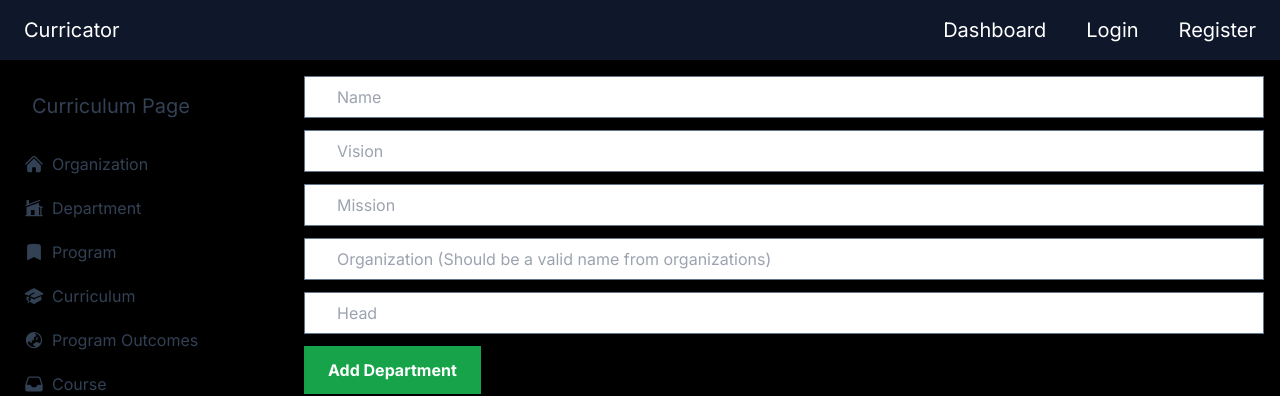
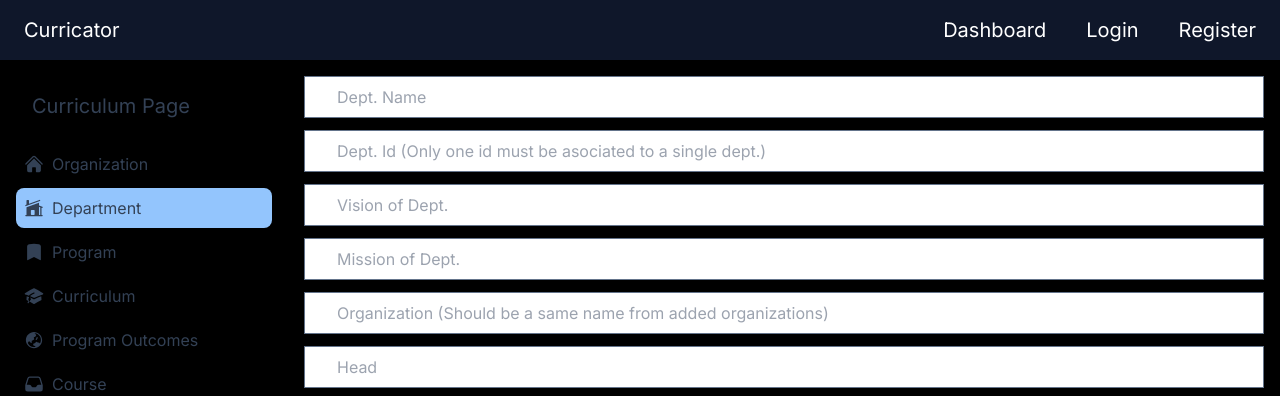
Before and after one commit to Harnoor007/Next-Auth-App, a Next.js app: page /curriculum in a window 1280 px wide. Both pictures are taken after a click on the item "Department". Shown: the top 396 px of the page. Built offline with nearby package versions, Linux system fonts and the light colour scheme; no server answers.

Commit message:
B4 midterm

```diff
--- a/src/app/curriculum/page.tsx
+++ b/src/app/curriculum/page.tsx
@@ -1,4 +1,4 @@
-"use client"
+'use client'
 import { useState } from 'react';
 import { HomeIcon, InboxIcon, HomeModernIcon, AcademicCapIcon, GlobeAsiaAustraliaIcon, GlobeEuropeAfricaIcon, ArrowsUpDownIcon, BookmarkIcon } from "@heroicons/react/24/solid";
 import Org from '@/components/curriculumDesign/org';
@@ -11,9 +11,11 @@ import CourseList from '@/components/curriculumDesign/courseList';
 
 export default function DefaultSidebar() {
   const [selectedComponent, setSelectedComponent] = useState(null);
+  const [hoveredComponent, setHoveredComponent] = useState(null);
 
   const handleItemClick = (component) => {
     setSelectedComponent(component);
+    setHoveredComponent(null); // Reset hovered component when item clicked
   };
 
   return (
@@ -23,38 +25,37 @@ export default function DefaultSidebar() {
           <div className="mb-2 mx-auto text-xl p-4">Curriculum Page</div>
           <ul>
 
-            <li className="flex items-center mb-1 cursor-pointer hover:bg-blue-300 rounded-lg p-2" onClick={() => handleItemClick('organization')}>
+            <li className={`flex items-center mb-1 cursor-pointer rounded-lg p-2 ${selectedComponent === 'organization' ? 'bg-blue-300' : hoveredComponent === 'organization' ? 'bg-blue-300' : ''}`} onMouseEnter={() => setHoveredComponent('organization')} onMouseLeave={() => setHoveredComponent(null)} onClick={() => handleItemClick('organization')}>
               <HomeIcon className="h-5 w-5 mr-2" />
               <span>Organization</span>
             </li>
 
-            <li className="flex items-center mb-1 cursor-pointer hover:bg-blue-300 rounded-lg p-2" onClick={() => handleItemClick('department')}>
+            <li className={`flex items-center mb-1 cursor-pointer rounded-lg p-2 ${selectedComponent === 'department' ? 'bg-blue-300' : hoveredComponent === 'department' ? 'bg-blue-300' : ''}`} onMouseEnter={() => setHoveredComponent('department')} onMouseLeave={() => setHoveredComponent(null)} onClick={() => handleItemClick('department')}>
               <HomeModernIcon className="h-5 w-5 mr-2" />
               <span>Department</span>
             </li>
 
-            <li className="flex items-center mb-1 cursor-pointer hover:bg-blue-300 rounded-lg p-2" onClick={() => handleItemClick('program')}>
-            <BookmarkIcon className="h-5 w-5 mr-2" />
+            <li className={`flex items-center mb-1 cursor-pointer rounded-lg p-2 ${selectedComponent === 'program' ? 'bg-blue-300' : hoveredComponent === 'program' ? 'bg-blue-300' : ''}`} onMouseEnter={() => setHoveredComponent('program')} onMouseLeave={() => setHoveredComponent(null)} onClick={() => handleItemClick('program')}>
+              <BookmarkIcon className="h-5 w-5 mr-2" />
               <span>Program</span>
+            </li>
 
-            </li>
-            <li className="flex items-center mb-1 cursor-pointer hover:bg-blue-300 rounded-lg p-2" onClick={() => handleItemClick('curriculum')}>
+            <li className={`flex items-center mb-1 cursor-pointer rounded-lg p-2 ${selectedComponent === 'curriculum' ? 'bg-blue-300' : hoveredComponent === 'curriculum' ? 'bg-blue-300' : ''}`} onMouseEnter={() => setHoveredComponent('curriculum')} onMouseLeave={() => setHoveredComponent(null)} onClick={() => handleItemClick('curriculum')}>
               <AcademicCapIcon className="h-5 w-5 mr-2" />
               <span>Curriculum</span>
             </li>
 
-            <li className="flex items-center mb-1 cursor-pointer hover:bg-blue-300 rounded-lg p-2" onClick={() => handleItemClick('po')}>
+            <li className={`flex items-center mb-1 cursor-pointer rounded-lg p-2 ${selectedComponent === 'po' ? 'bg-blue-300' : hoveredComponent === 'po' ? 'bg-blue-300' : ''}`} onMouseEnter={() => setHoveredComponent('po')} onMouseLeave={() => setHoveredComponent(null)} onClick={() => handleItemClick('po')}>
               <GlobeAsiaAustraliaIcon className="h-5 w-5 mr-2" />
               <span>Program Outcomes</span>
             </li>
 
-            <li className="flex items-center mb-1 cursor-pointer hover:bg-blue-300 rounded-lg p-2" onClick={() => handleItemClick('course')}>
+            <li className={`flex items-center mb-1 cursor-pointer rounded-lg p-2 ${selectedComponent === 'course' ? 'bg-blue-300' : hoveredComponent === 'course' ? 'bg-blue-300' : ''}`} onMouseEnter={() => setHoveredComponent('course')} onMouseLeave={() => setHoveredComponent(null)} onClick={() => handleItemClick('course')}>
               <InboxIcon className="h-5 w-5 mr-2" />
               <span>Course</span>
-              <span className="ml-auto"></span>
             </li>
 
-            <li className="flex items-center mb-1 cursor-pointer hover:bg-blue-300 rounded-lg p-2" onClick={() => handleItemClick('co')}>
+            <li className={`flex items-center mb-1 cursor-pointer rounded-lg p-2 ${selectedComponent === 'co' ? 'bg-blue-300' : hoveredComponent === 'co' ? 'bg-blue-300' : ''}`} onMouseEnter={() => setHoveredComponent('co')} onMouseLeave={() => setHoveredComponent(null)} onClick={() => handleItemClick('co')}>
               <GlobeEuropeAfricaIcon className="h-5 w-5 mr-2" />
               <span>Course Outcomes</span>
             </li>
@@ -63,7 +64,6 @@ export default function DefaultSidebar() {
               <ArrowsUpDownIcon className="h-5 w-5 mr-2" />
               <span>COs POs Mapping</span>
             </li>
-
           </ul>
         </div>
       </div>
@@ -75,7 +75,6 @@ export default function DefaultSidebar() {
         {selectedComponent === 'course' && <CourseList   />}
         {selectedComponent === 'co' && <Co />}
         {selectedComponent === 'organization' && <Org />}
-
       </div>
     </div>
   );
--- a/src/components/curriculumDesign/department.tsx
+++ b/src/components/curriculumDesign/department.tsx
@@ -7,6 +7,7 @@ import { HiPencilAlt } from "react-icons/hi";
 
 export default function AddDepartment() {
   const [name, setName] = useState("");
+  const [deptId, setDeptId] = useState("");
   const [vision, setVision] = useState("");
   const [mission, setMission] = useState("");
   const [organization, setOrganization] = useState("");
@@ -21,7 +22,7 @@ export default function AddDepartment() {
   const handleSubmit = async (e) => {
     e.preventDefault();
 
-    if (!name) {
+    if (!deptId) {
       alert("Name required.");
       return;
     }
@@ -32,7 +33,7 @@ export default function AddDepartment() {
         headers: {
           "Content-type": "application/json",
         },
-        body: JSON.stringify({ name, vision, mission, organizationName: organization, head }), // Change organizationName to organization
+        body: JSON.stringify({ name, deptId, vision, mission, organizationName: organization, head }), // Change organizationName to organization
       });
 
       if (res.ok) {
@@ -71,7 +72,15 @@ export default function AddDepartment() {
           value={name}
           className="border border-slate-500 px-8 py-2"
           type="text"
-          placeholder="Name"
+          placeholder="Dept. Name"
+        />
+
+        <input
+          onChange={(e) => setDeptId(e.target.value)}
+          value={deptId}
+          className="border border-slate-500 px-8 py-2"
+          type="number"
+          placeholder="Dept. Id (Only one id must be asociated to a single dept.)"
         />
 
         <input
@@ -79,7 +88,7 @@ export default function AddDepartment() {
           value={vision}
           className="border border-slate-500 px-8 py-2"
           type="text"
-          placeholder="Vision"
+          placeholder="Vision of Dept."
         />
 
         <input
@@ -87,7 +96,7 @@ export default function AddDepartment() {
           value={mission}
           className="border border-slate-500 px-8 py-2"
           type="text"
-          placeholder="Mission"
+          placeholder="Mission of Dept."
         />
 
         <input
@@ -95,7 +104,7 @@ export default function AddDepartment() {
           value={organization}
           className="border border-slate-500 px-8 py-2"
           type="text"
-          placeholder="Organization (Should be a valid name from organizations)"
+          placeholder="Organization (Should be a same name from added organizations)"
         />
 
         <input
@@ -120,6 +129,7 @@ export default function AddDepartment() {
           {departments.map((dept) => (
             <li key={dept._id} className="flex items-center gap-4">
               <span>{dept.name}</span>
+              <span>{dept.deptId}</span>
               <span>{dept.vision}</span>
               <span>{dept.mission}</span>
               <span>{dept.organization.name}</span>
--- a/src/components/curriculumDesign/program.tsx
+++ b/src/components/curriculumDesign/program.tsx
@@ -2,11 +2,14 @@
 import { useState, useEffect } from "react";
 import { useRouter } from "next/navigation";
 import { Program } from "@/models/schema";
+import { pid } from "process";
 
 export default function ProgramComponent() {
     const [name, setName] = useState("");
     const [owner, setOwner] = useState("");
     const [description, setDescription] = useState("");
+    const [deptId, setDeptId] = useState("");
+    const [pId, setPId] = useState("");
     const [programs, setPrograms] = useState([]);
     const router = useRouter();
 
@@ -28,7 +31,7 @@ export default function ProgramComponent() {
                 headers: {
                     "Content-type": "application/json",
                 },
-                body: JSON.stringify({ name, owner, description }),
+                body: JSON.stringify({ name, owner, description, deptId: deptId, pId }),
             });
 
             if (res.ok) {
@@ -86,6 +89,22 @@ export default function ProgramComponent() {
                     placeholder="Description"
                 />
 
+                <input
+                    onChange={(e) => setDeptId(e.target.value)}
+                    value={deptId}
+                    className="border border-slate-500 px-8 py-2"
+                    type="text"
+                    placeholder="Enter existing Dept. Id only, to create a program"
+                />
+
+                <input
+                    onChange={(e) => setPId(e.target.value)}
+                    value={pId}
+                    className="border border-slate-500 px-8 py-2"
+                    type="text"
+                    placeholder="Enter Program Id"
+                />
+
                 <button
                     type="submit"
                     className="bg-green-600 font-bold text-white py-3 px-6 w-fit"
@@ -102,6 +121,8 @@ export default function ProgramComponent() {
                             <span>{program.name}</span>
                             <span>{program.owner}</span>
                             <span>{program.description}</span>
+                            <span>{program.deptId}</span>
+                            <span>{program.pId}</span>
                             {/* You can add more details here */}
                         </li>
                     ))}
--- a/src/models/schema.js
+++ b/src/models/schema.js
@@ -1,5 +1,6 @@
 // Import Mongoose library
 const mongoose = require('mongoose');
+const { type } = require('os');
 
 // Define Organization Schema
 const OrganizationSchema = new mongoose.Schema({
@@ -11,6 +12,7 @@ const OrganizationSchema = new mongoose.Schema({
 // Define Department Schema
 const DepartmentSchema = new mongoose.Schema({
   name: { type: String },
+  deptId: {type: Number, required: true, unique: true},
   vision: { type: String },
   mission: { type: String },
   organization: { type: mongoose.Schema.Types.ObjectId, ref: 'Organization' },
@@ -23,8 +25,9 @@ const ProgramSchema = new mongoose.Schema({
   name: { type: String },
   owner: { type: String },
   description: { type: String },
-  departmentId: {type: mongoose.Schema.Types.ObjectId, ref: 'Department' }}
-);
+  departmentId: {type: mongoose.Schema.Types.ObjectId, ref: 'Department' },
+  pId: {type: Number, required: true, unique: true}
+});
 
 // Define Curriculum Schema
 const CurriculumSchema = new mongoose.Schema({
```
Also changed, not shown: src/app/api/department/route.js (+13 -2 lines), src/app/api/program/route.js (+17 -3 lines).
